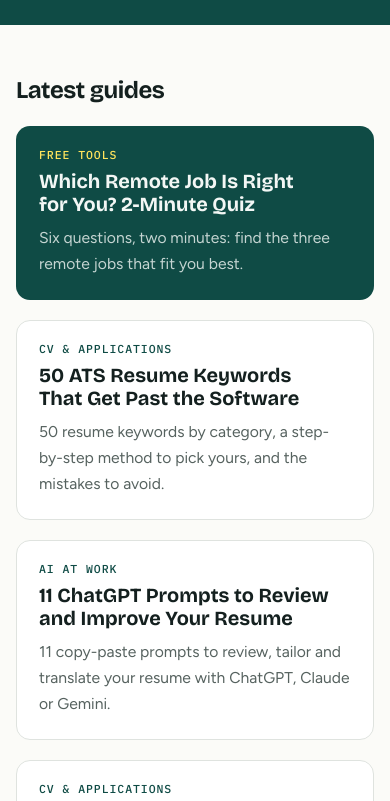
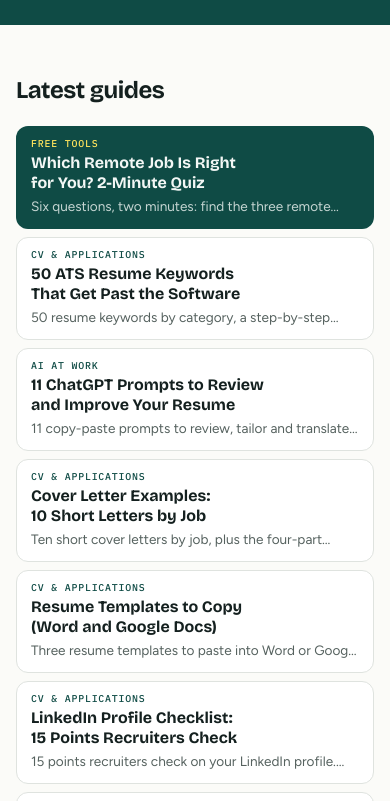
Before and after one commit to Gwalarn-studio/gwalarn-studio.github.io, a plain HTML site: page nextdesk/index.html in a window 390 px wide. Shown: the part 460-1261 px from the top of the page. Drawn offline with Linux system fonts and the light colour scheme.

Commit message:
Publication : NextDesk, cartes de guides compactes sur téléphone (#15)
* Publication : NextDesk payant (début gratuit, guide 2 €, pack 8 €) et CGV mises à jour

* Publication : NextDesk, 10 nouveaux guides télétravail et pack de 19 guides à 20 €

* Publication : NextDesk, guide complet du télétravail à 15 €, liste du pack repliée

Co-Authored-By: Claude Opus 5.5 <noreply@anthropic.com>
Claude-Session: https://claude.ai/code/session_017BSPjnU99fRGS7GS4xwy9x

* Publication : NextDesk, cartes de guides compactes sur téléphone

Co-Authored-By: Claude Opus 5.5 <noreply@anthropic.com>
Claude-Session: https://claude.ai/code/session_017BSPjnU99fRGS7GS4xwy9x

---------

Co-authored-by: Gwalarn <noreply@gwalarn.example>
Co-authored-by: Claude <noreply@anthropic.com>

```diff
--- a/nextdesk/assets/style.css
+++ b/nextdesk/assets/style.css
@@ -140,6 +140,12 @@ footer .sister{display:flex;flex-wrap:wrap;gap:6px 16px;margin-top:14px;font-siz
 }
 @media (max-width:600px){
   .grid,.rubrics{grid-template-columns:minmax(0,1fr)}
+  /* compact guide cards on phones: one per line, small, stacked */
+  .grid{gap:8px}
+  .card{padding:12px 14px;gap:4px;border-radius:12px}
+  .card h3{font-size:1rem;line-height:1.25}
+  .card p{font-size:.85rem;line-height:1.4;display:-webkit-box;-webkit-line-clamp:1;-webkit-box-orient:vertical;overflow:hidden}
+  .card .tag{font-size:.62rem}
   .strip{grid-template-columns:minmax(0,1fr)}
   .menu .hide-sm{display:none}
   /* wide tables become one card per row on phones */
```
